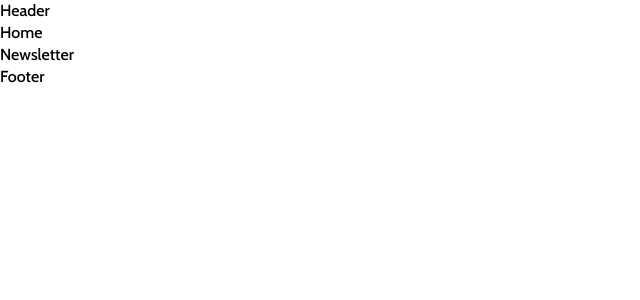
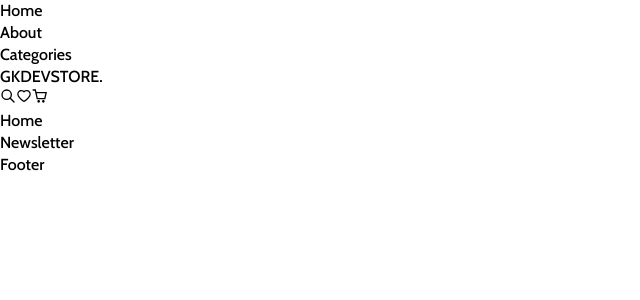
Before and after one commit to gauravkale2799/Ecommerce-store, a React (Create React App) app: page / in a window 1280 px wide. Shown: the top 300 px of the page, without its empty margins (0-640 px from the left). Built offline with nearby package versions, Linux system fonts and the light colour scheme.

Commit message:
First commit

```diff
--- a/src/components/Header/Header.jsx
+++ b/src/components/Header/Header.jsx
@@ -1,11 +1,38 @@
 import {useEffect,useState,useContext} from "react";
 import {useNavigate} from "react-router-dom";
+
+import {TbSearch} from "react-icons/tb";
+import {CgShoppingCart} from "react-icons/cg"
+import {AiOutlineHeart} from "react-icons/ai"
+
+import Search  from "./Search/Search";
+import Cart from "../Cart/Cart";
+import { Context } from "../../utils/context";
 
 
 
 import "./Header.scss";
 const Header = () => {
-    return <div>Header</div>;
+    return <header className="main-header">
+        <div className="header-content">
+            <ul>
+                <li>Home</li>
+                <li>About</li>
+                <li>Categories</li>
+            </ul>
+            <div className="centre">GKDEVSTORE.</div>
+            <div className="right">
+                <TbSearch/>
+                <AiOutlineHeart/>
+                <span className="cart-icon">
+                    <CgShoppingCart/>
+                </span>
+
+            </div>
+
+        </div>
+
+    </header>
 };
 
 export default Header;
```
